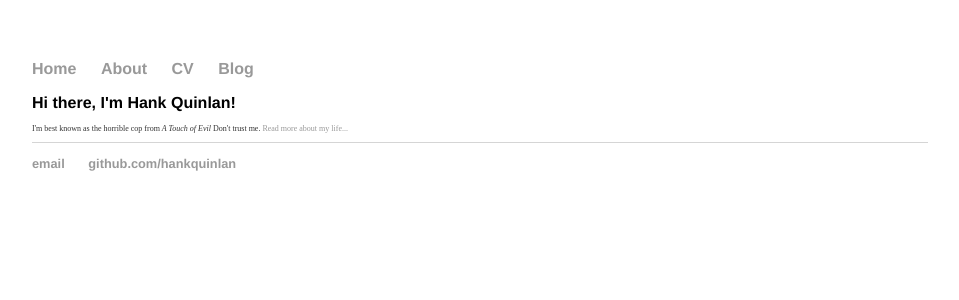
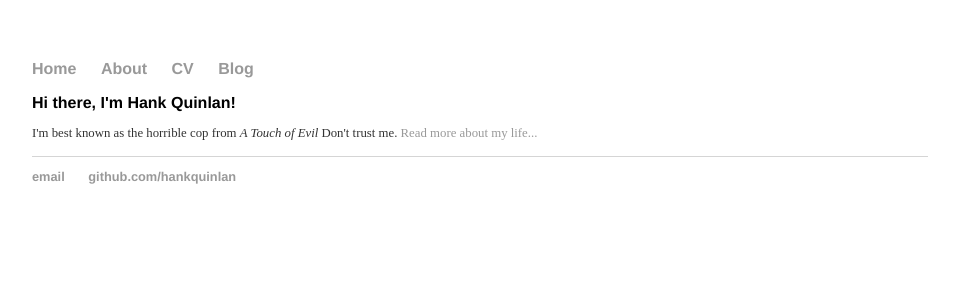
Before and after one commit to willwaltonfreeman/willwaltonfreeman.github.io, a Jekyll site: the page built from index.html, in a window 1280 px wide. Shown: the top 300 px of the page, without its empty margins (160-1119 px from the left). Built offline with Jekyll 4.4.1, drawn with Linux system fonts in a browser that asks for light colours.

Commit message:
Update main.css

```diff
--- a/css/main.css
+++ b/css/main.css
@@ -24,7 +24,7 @@ h1 {
     font-family:'Helvetica', 'Arial', 'Sans-Serif';
 }
 p {
-    font-size: 0.5em;
+    font-size: 0.8em;
     line-height: 1.4em;
     color: #333;
 }
```
